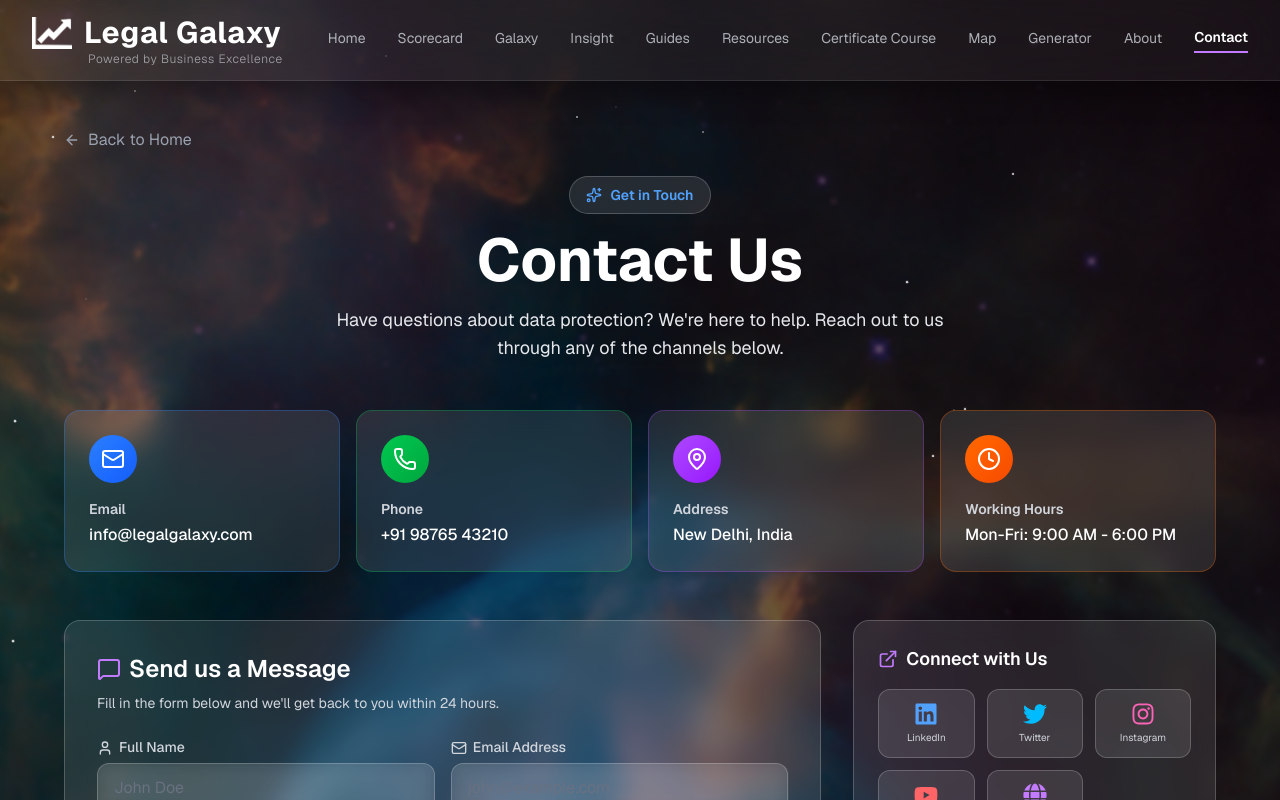
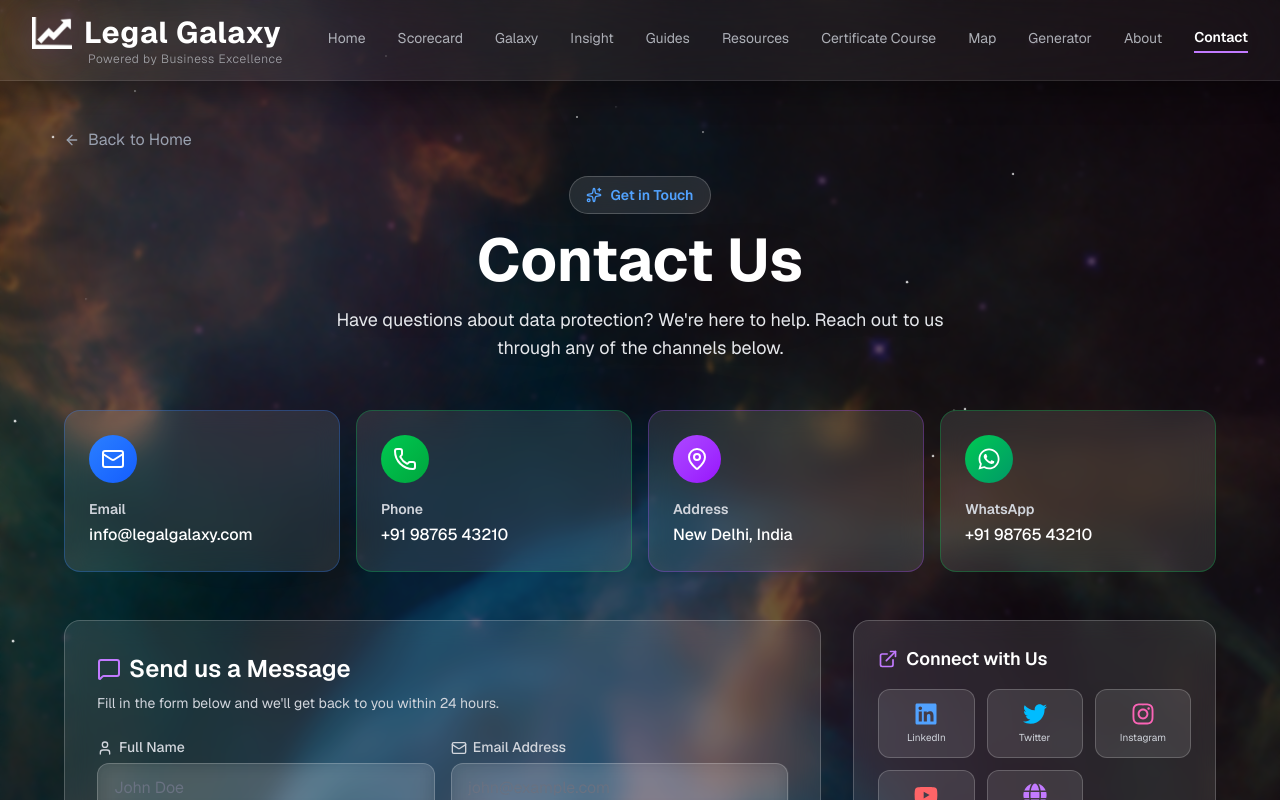
Before and after one commit to yashkulshrestha1102/data-protection-galaxy, a Next.js app: page /contact in a window 1280 px wide. Shown: the top 800 px of the page. Built offline with nearby package versions, Linux system fonts and the light colour scheme.

Commit message:
feat: add contact page with WhatsApp, update UI, fix imports

```diff
--- a/app/contact/page.tsx
+++ b/app/contact/page.tsx
@@ -5,9 +5,10 @@
 import { motion } from 'framer-motion';
 import {
   ArrowLeft, Mail, Phone, MapPin, Send, User, MessageSquare,
-  Clock, CheckCircle, Loader2, ExternalLink, Sparkles, Globe
+  CheckCircle, Loader2, ExternalLink, Sparkles, Globe
 } from 'lucide-react';
-import { FaLinkedin, FaTwitter, FaInstagram, FaYoutube, FaGlobe } from 'react-icons/fa';
+import { FaLinkedin, FaTwitter, FaInstagram, FaYoutube, FaGlobe, FaWhatsapp } from 'react-icons/fa';
+
 
 export default function ContactPage() {
   const [formData, setFormData] = useState({
@@ -88,13 +89,13 @@
       border: 'border-purple-500/30'
     },
     {
-      icon: Clock,
-      label: 'Working Hours',
-      value: 'Mon-Fri: 9:00 AM - 6:00 PM',
-      href: '#',
-      color: 'from-orange-500 to-orange-600',
-      bg: 'bg-orange-500/10',
-      border: 'border-orange-500/30'
+      icon: FaWhatsapp,
+      label: 'WhatsApp',
+      value: '+91 98765 43210',
+      href: 'https://wa.me/919876543210',
+      color: 'from-green-500 to-emerald-600',
+      bg: 'bg-green-500/10',
+      border: 'border-green-500/30'
     }
   ];
 
@@ -115,9 +116,11 @@
     { label: 'Resources', href: '/resources' },
   ];
 
+
+
   return (
     <main className="min-h-screen text-white px-4 relative overflow-hidden pt-28 md:pt-32 pb-16">
-      {/* ===== BACKGROUND IMAGE (HOME PAGE Jaisi) ===== */}
+      {/* ===== BACKGROUND IMAGE ===== */}
       <div className="absolute inset-0 -z-10">
         <div
           className="absolute inset-0 bg-cover bg-center bg-no-repeat"
@@ -125,16 +128,13 @@
             backgroundImage: "url('/images/home1.jpeg')",
           }}
         >
-          {/* Dark Overlay */}
           <div className="absolute inset-0 bg-black/60 backdrop-blur-[2px]" />
         </div>
 
-        {/* Nebula Glows */}
         <div className="absolute top-1/2 left-1/2 -translate-x-1/2 -translate-y-1/2 w-[800px] h-[800px] bg-purple-500/10 rounded-full blur-3xl animate-pulse" />
         <div className="absolute bottom-0 right-0 w-[500px] h-[500px] bg-blue-500/10 rounded-full blur-3xl animate-pulse delay-1000" />
         <div className="absolute top-0 left-0 w-[500px] h-[500px] bg-pink-500/10 rounded-full blur-3xl animate-pulse delay-2000" />
 
-        {/* Stars */}
         {stars}
       </div>
 
@@ -180,7 +180,7 @@
               <a
                 key={index}
                 href={method.href}
-                target={method.label === 'Address' || method.label === 'Working Hours' ? '_blank' : '_self'}
+                target={method.label === 'Address' ? '_blank' : '_self'}
                 rel="noopener noreferrer"
                 className={`group relative p-6 rounded-2xl bg-white/10 border ${method.border} backdrop-blur-md hover:bg-white/20 transition-all duration-300 hover:scale-105 hover:shadow-2xl hover:shadow-purple-500/20`}
               >
```
